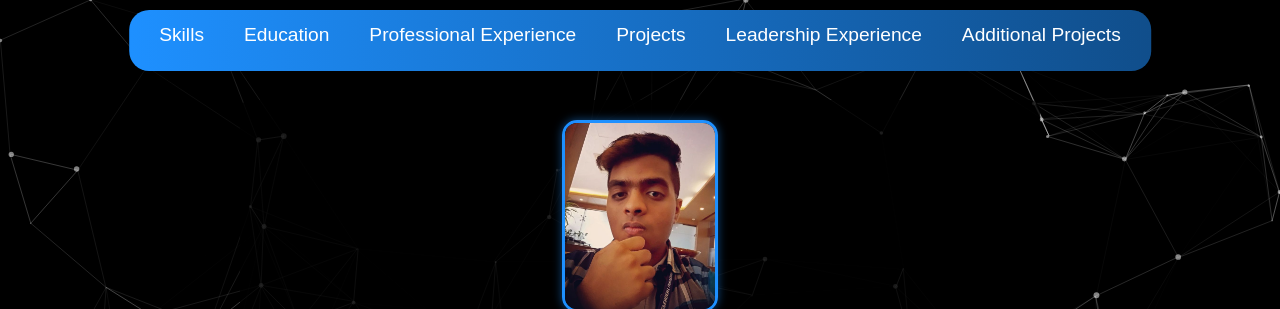
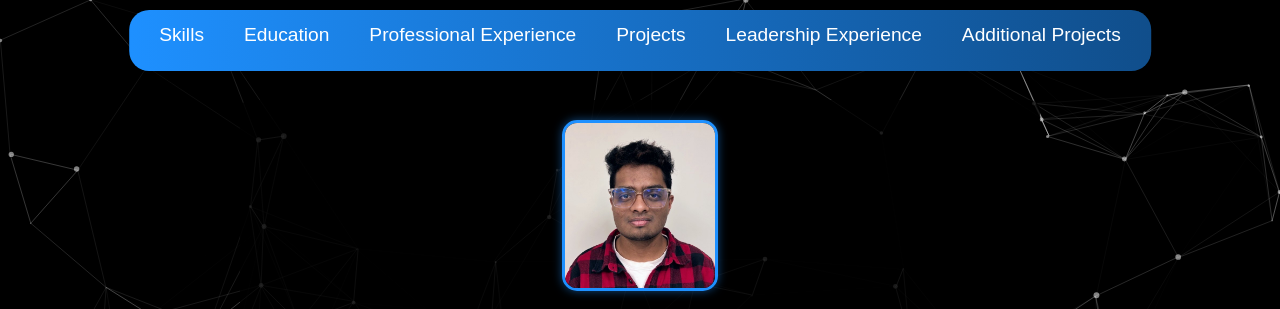
Before and after one commit to Isteyak12/my-web-portfolio, a plain HTML site: page index.html in a window 1280 px wide. Shown: the top 309 px of the page. Drawn offline with nearby package versions, Linux system fonts and the light colour scheme; animation ran at ten frames a second.

Commit message:
Update index.html

```diff
--- a/index.html
+++ b/index.html
@@ -33,7 +33,7 @@
     <div class="content">
         <header>
             <div class="intro-section">
-                <img src="profile.jpg" alt="Profile Picture" class="profile-picture">
+                <img src="Image (1).jpg" alt="Profile Picture" class="profile-picture">
                 <h1>Isteyak</h1>
                 <p class="contact-info">
                     <div class="contact-info">
```
